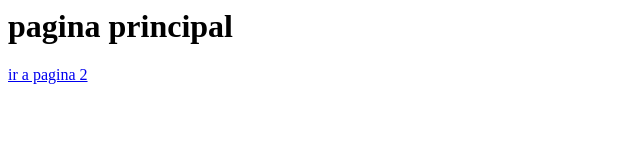
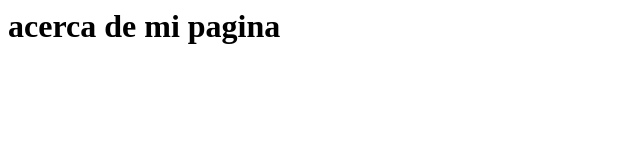
Before and after one commit to miguelgonzalezmartinez/github.io, a plain HTML site: page paginas/acerca_de.html in a window 1280 px wide. Shown: the whole page, without its empty margins (0-640 px from the left). Drawn offline with Linux system fonts and the light colour scheme; files that its build step writes are made by us from their sources.

Commit message:
Update acerca_de.html

```diff
--- a/paginas/acerca_de.html
+++ b/paginas/acerca_de.html
@@ -1,10 +1,8 @@
 <html>
 <head>
-  <link rel="stylesheet" href="css/estilos.css">
 <title>pagina1</title>
 </head>
 <body>
-<h1>pagina principal</h1>
-<a href="pagina2.html">ir a pagina 2</a>
+<h1>acerca de mi pagina</h1>
 </body>
 </html>
```
